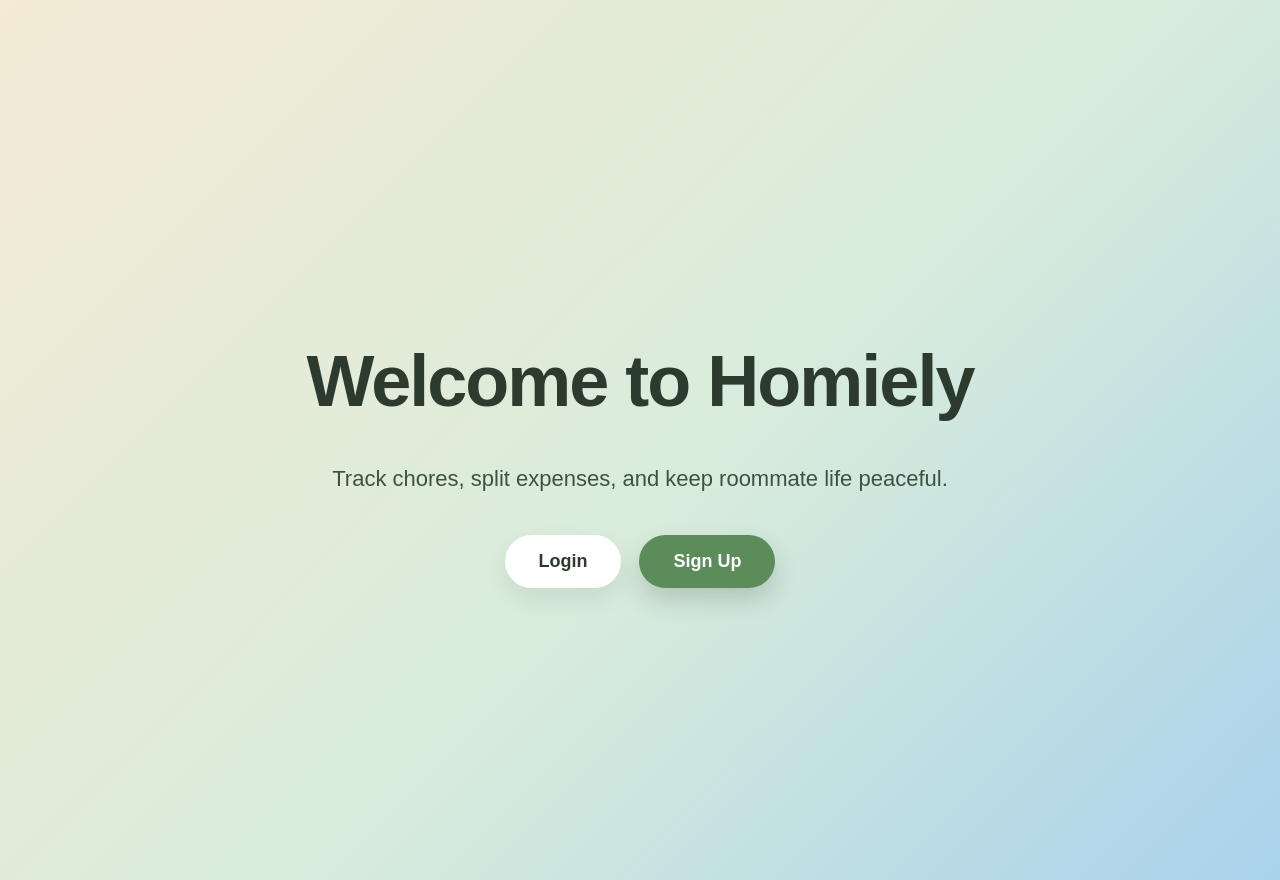
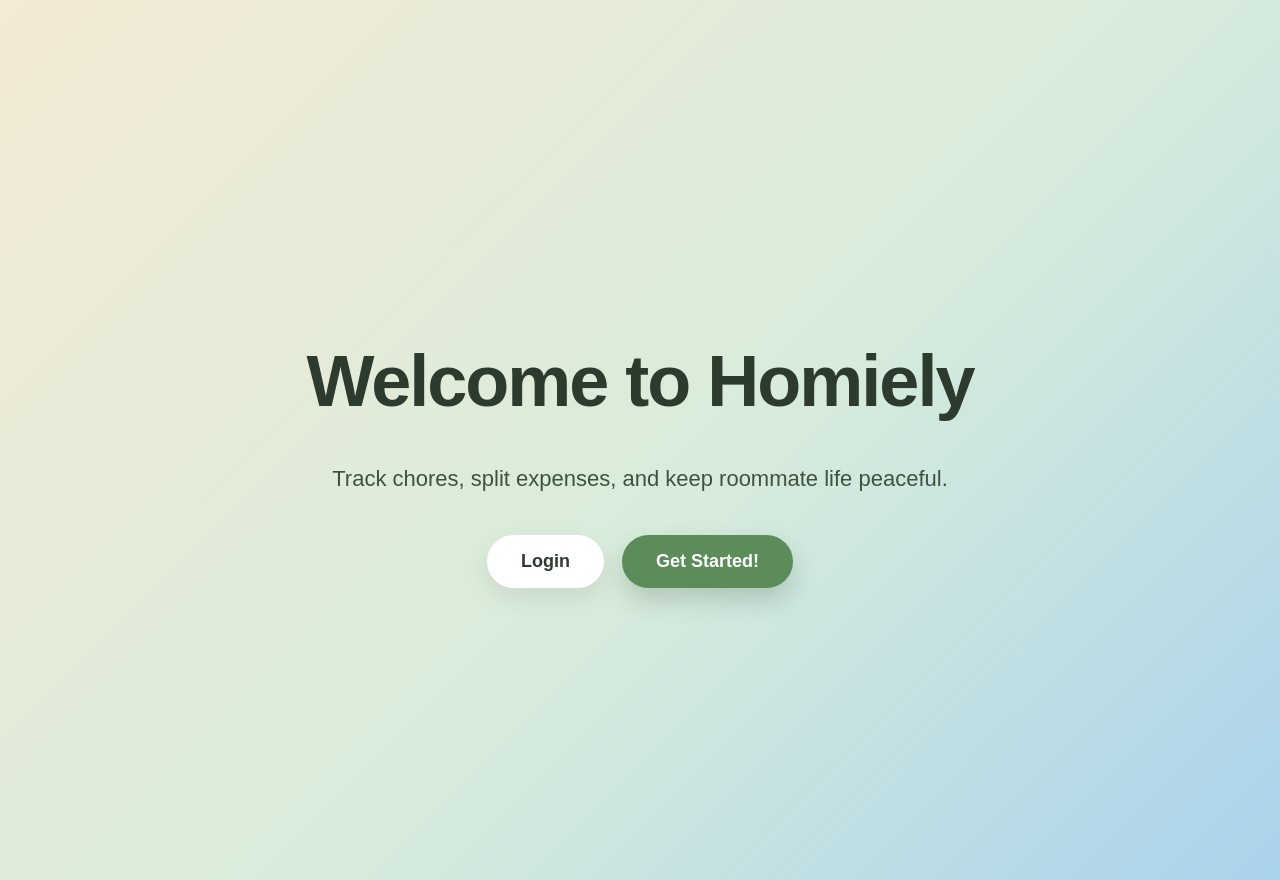
Before and after one commit to michelllinstar/Homiely_CS35L, a React (Create React App) app in the folder frontend/: page / in a window 1280 px wide. Built offline with nearby package versions, Linux system fonts and the light colour scheme.

Commit message:
Landing buttons added

```diff
--- a/frontend/src/pages/Landing/Landing.jsx
+++ b/frontend/src/pages/Landing/Landing.jsx
@@ -2,6 +2,7 @@ import "./Landing.css";
 
 export default function Landing() {
   return (
+
     <div className="landing-page">
       <h1 className="title">Welcome to Homiely</h1>
 
@@ -13,9 +14,8 @@ export default function Landing() {
         <button className="login-button">
           Login
         </button>
-
         <button className="signup-button">
-          Sign Up
+          Get Started!
         </button>
       </div>
     </div>
```
